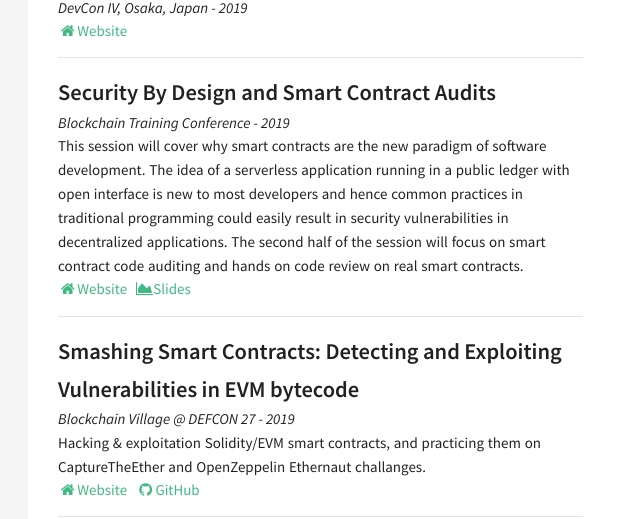
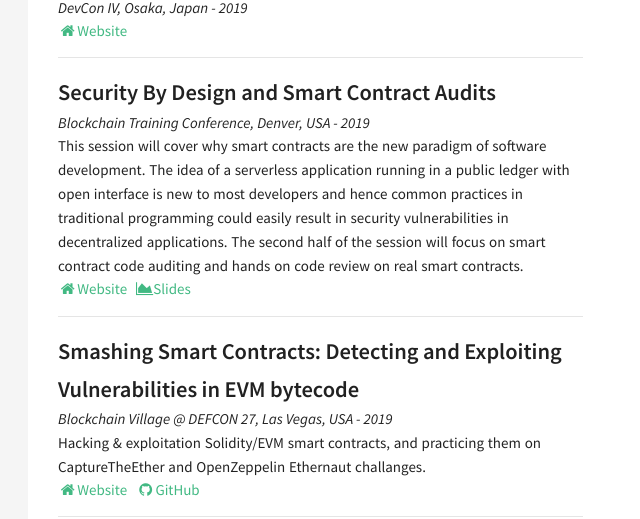
Before and after one commit to shayanb/shayan.es, a Jekyll site: the page built from index.html, in a window 1280 px wide. Shown: the part 4231-4750 px from the top of the page, without its empty margins (292-932 px from the left). Built offline with Jekyll 4.4.1, drawn with Linux system fonts in a browser that asks for light colours; nearby versions of some CDN libraries.

Commit message:
Update view

```diff
--- a/_data/index/lectures.yml
+++ b/_data/index/lectures.yml
@@ -12,14 +12,14 @@
 
 - name: "Security By Design and Smart Contract Audits"
   descr: "This session will cover why smart contracts are the new paradigm of software development. The idea of a serverless application running in a public ledger with open interface is new to most developers and hence common practices in traditional programming could easily result in security vulnerabilities in decentralized applications. The second half of the session will focus on smart contract code auditing and hands on code review on real smart contracts."
-  location: "Blockchain Training Conference"
+  location: "Blockchain Training Conference, Denver, USA"
   slides: "https://btc2019.sched.com/event/T4vf/security-by-design-and-smart-contract-audits"
   website: "https://blockchaintraining.org"
   year: 2019
 
 - name: "Smashing Smart Contracts: Detecting and Exploiting Vulnerabilities in EVM bytecode"
   descr: "Hacking & exploitation Solidity/EVM smart contracts, and practicing them on CaptureTheEther and OpenZeppelin Ethernaut challanges."
-  location: "Blockchain Village @ DEFCON 27"
+  location: "Blockchain Village @ DEFCON 27, Las Vegas, USA"
   website: "https://www.blockchainvillage.net"
   github: https://github.com/ConsenSys/smashing-smart-contracts-workshop
   year: 2019
@@ -35,21 +35,21 @@
 
 - name: "Breaking Smart Contracts"
   descr: "Some of the most financially devastating hacks in recent years have happened on the blockchain. This Ethereum focused workshop, will teach you the fundamentals of writing and breaking smart contracts."
-  location: NorthSec, Montreal
+  location: NorthSec, Montreal, Canada
   website: https://nsec.io/session/2019-breaking-smart-contracts.html
   flag: CA
   year: 2019
 
 - name: "The Thing from the Future: A Reverse Archeology Game"
   descr: "The Thing From The Future is an award-winning imagination game that challenges players to collaboratively and competitively describe objects from a range of alternative futures. Participate in this Reverse Archeology game. "
-  location: Consensus, New York
+  location: Consensus, New York, USA
   website: https://www.coindesk.com/events/consensus-2019/agenda#agenda
   flag: US
   year: 2019
 
 - name: "Social Innovation: International Development and Blockchain"
   descr: "Panel: Blockchain technology has shaken the Financial and Technological worlds with its unprecedented ability to decentralize governance, provide secure data storage and allow Participants to interact in a fresh way over the internet."
-  location: McGill University, Montreal
+  location: McGill University, Montreal, Canada
   website: http://blockchainmcgill.com/socialinnovation/#
   flag: CA
   year: 2019
```
